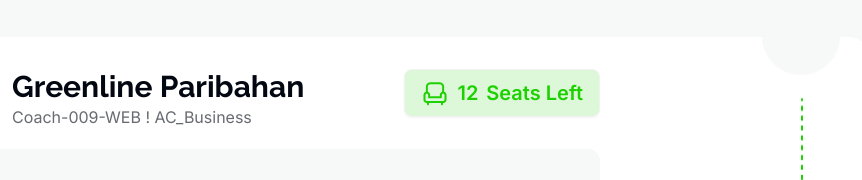
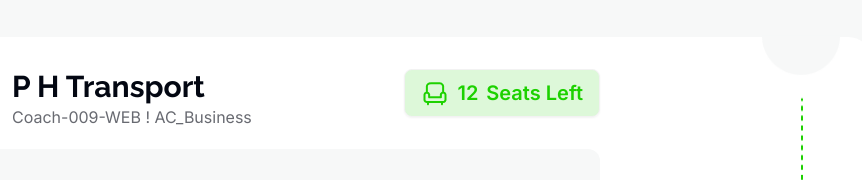
Before and after one commit to cksingha50/Assignment-5, a plain HTML site: page index.html in a window 1280 px wide. Shown: the part 1915-2095 px from the top of the page, 248-1110 px from the left. Drawn offline with nearby package versions, Linux system fonts and the light colour scheme.

Commit message:
spelling commit

```diff
--- a/index.html
+++ b/index.html
@@ -219,7 +219,7 @@
                   <div class="flex  ">
                    <div class="pr-4 w-[68px] pt-3"> <img src="images/bus-logo.png" alt=""></div>
                    <div>
-                    <h1 class="text-2xl raleway lg:text-3xl font-bold text-[#030712]">Greenline Paribahan</h1>
+                    <h1 class="text-2xl raleway lg:text-3xl font-bold text-[#030712]">P H Transport</h1>
                     <p class="text-base text-[#03071299] ">Coach-009-WEB ! AC_Business</p>
                    </div>
                   </div>
```
